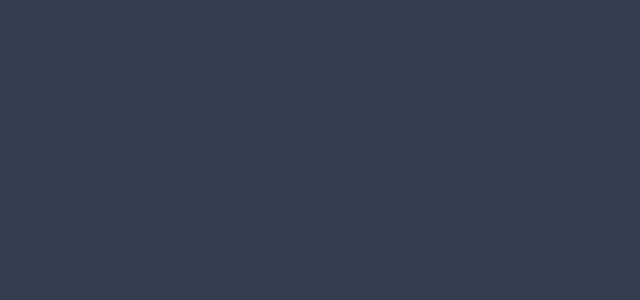
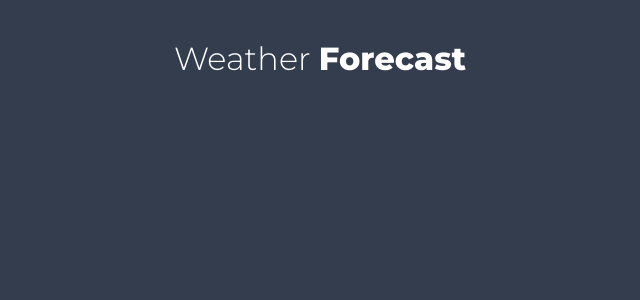
Before and after one commit to DevArtifacTs/react-weather-app, a React (Create React App) app: page / in a window 1280 px wide. Shown: the top 300 px of the page, without its empty margins (328-968 px from the left). Built offline with nearby package versions, Linux system fonts and the light colour scheme.

Commit message:
Component : import Page.jsx to be rendered in App.js

```diff
--- a/src/App.js
+++ b/src/App.js
@@ -1,8 +1,11 @@
 import './App.css';
+
+import Page from './components/Page/Page';
 
 function App() {
   return (
     < >
+      <Page />
     </>
   );
 }
--- a/src/components/Page/Page.jsx
+++ b/src/components/Page/Page.jsx
@@ -1,11 +1,19 @@
 import React from 'react';
+
+// components
+import Header from '../Header/Header';
+import Form from '../Form/Form';
+import Error from '../Error/Error';
+import Loader from '../Loader/Loader';
+import Forecast from '../Forecast/Forecast';
 
 
 function Page(props) {
     return (
-        <div>
+        <>
+         <Header />
 
-        </div>
+        </>
     );
 }
 
```
